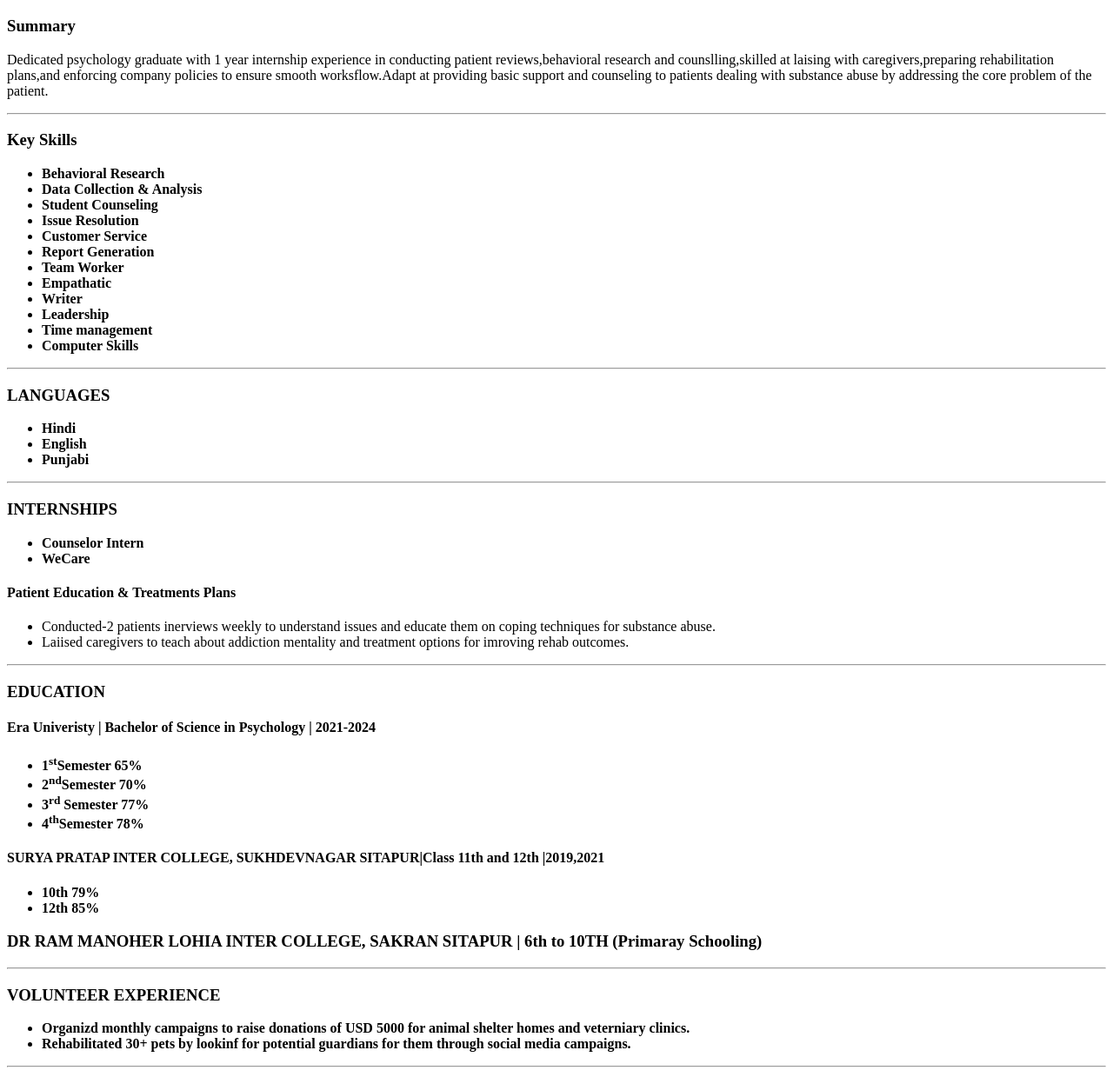
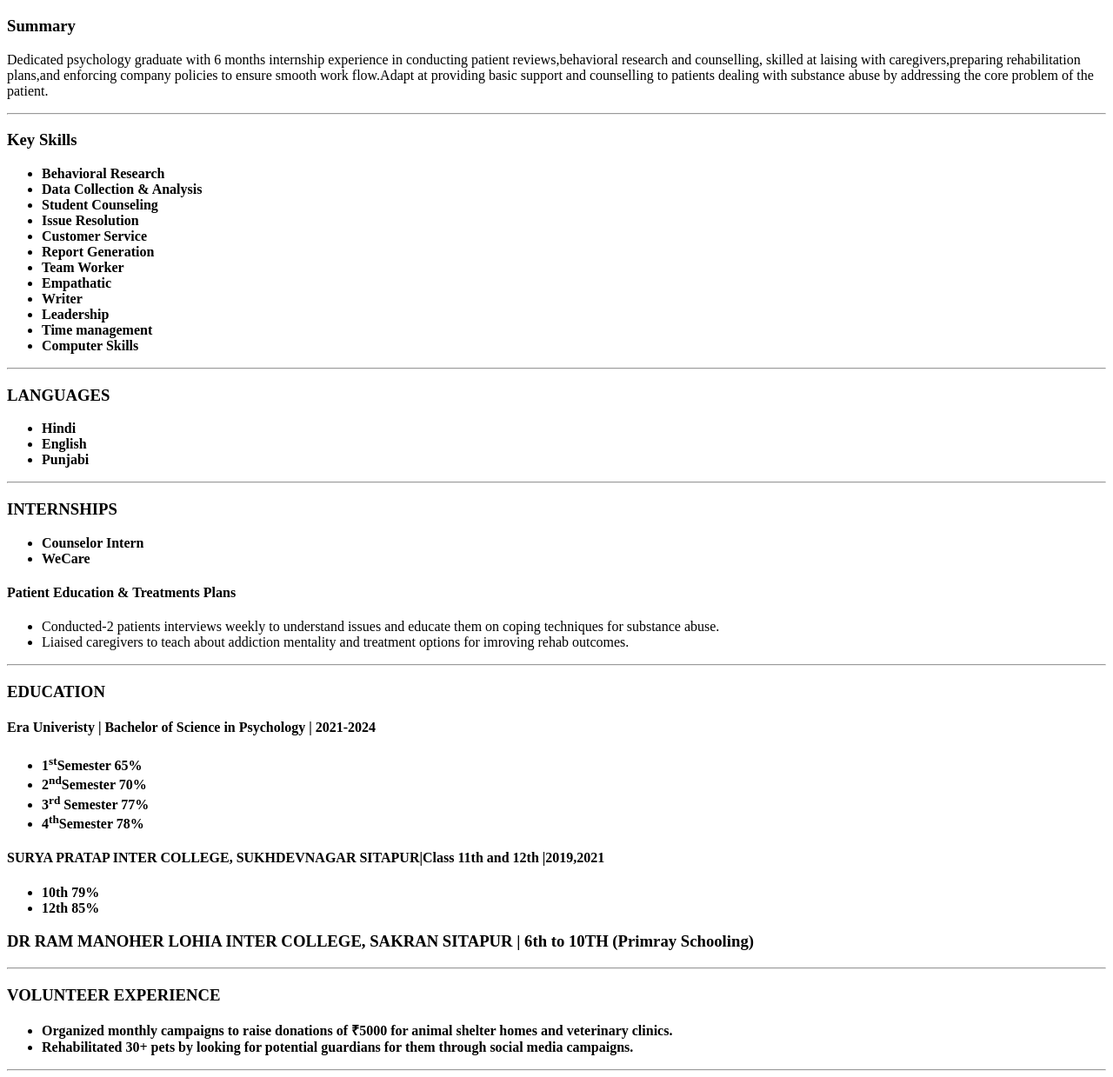
Before and after one commit to karishmamansuri/cv, a plain HTML site: page index.html in a window 1280 px wide. Shown: the part 61-1300 px from the top of the page at 87% size. Drawn offline with Linux system fonts and the light colour scheme.

Commit message:
Update index.html

```diff
--- a/index.html
+++ b/index.html
@@ -8,7 +8,7 @@
 <body>
     <h1>Karishma Mansuri</h1>
     <h3>Summary</h3>
-    <p>Dedicated psychology graduate with 1 year internship experience in conducting patient reviews,behavioral research and counslling,skilled at laising with caregivers,preparing rehabilitation plans,and enforcing company policies to ensure smooth worksflow.Adapt at providing basic support and counseling to patients dealing with substance abuse by addressing the core problem of the patient.</p>
+    <p>Dedicated psychology graduate with 6 months internship experience in conducting patient reviews,behavioral research and counselling, skilled at laising with caregivers,preparing rehabilitation plans,and enforcing company policies to ensure smooth work flow.Adapt at providing basic support and counselling to patients dealing with substance abuse by addressing the core problem of the patient.</p>
     <hr>
     <h3>Key Skills</h3>
     <ul>
@@ -40,8 +40,8 @@
     </ul>
     <h4>Patient Education & Treatments Plans</h4>
     <ul>
-        <li>Conducted-2 patients inerviews weekly to understand issues and educate them on coping techniques for substance abuse.</li>
-        <li>Laiised caregivers to teach about addiction mentality and treatment options for imroving rehab outcomes.</li>
+        <li>Conducted-2 patients interviews weekly to understand issues and educate them on coping techniques for substance abuse.</li>
+        <li>Liaised caregivers to teach about addiction mentality and treatment options for imroving rehab outcomes.</li>
     </ul>
     <hr>
     <h3>EDUCATION</h3>
@@ -57,12 +57,12 @@
         <li>10th 79%</li>
         <li>12th 85%</li>
     </ul>
-    <h3>DR RAM MANOHER LOHIA INTER COLLEGE, SAKRAN SITAPUR | 6th to 10TH (Primaray Schooling)</h3>
+    <h3>DR RAM MANOHER LOHIA INTER COLLEGE, SAKRAN SITAPUR | 6th to 10TH (Primray Schooling)</h3>
     <hr>
     <h3>VOLUNTEER EXPERIENCE</h3>
     <ul>
-        <li><strong>Organizd monthly campaigns to raise donations of USD 5000 for animal shelter homes and veterniary clinics.  </strong></li>
-        <li><strong>Rehabilitated 30+ pets by lookinf for potential guardians for them through social media campaigns.
+        <li><strong>Organized monthly campaigns to raise donations of ₹5000 for animal shelter homes and veterinary clinics.  </strong></li>
+        <li><strong>Rehabilitated 30+ pets by looking for potential guardians for them through social media campaigns.
         </strong></li>
     </ul>
     <hr>
```
